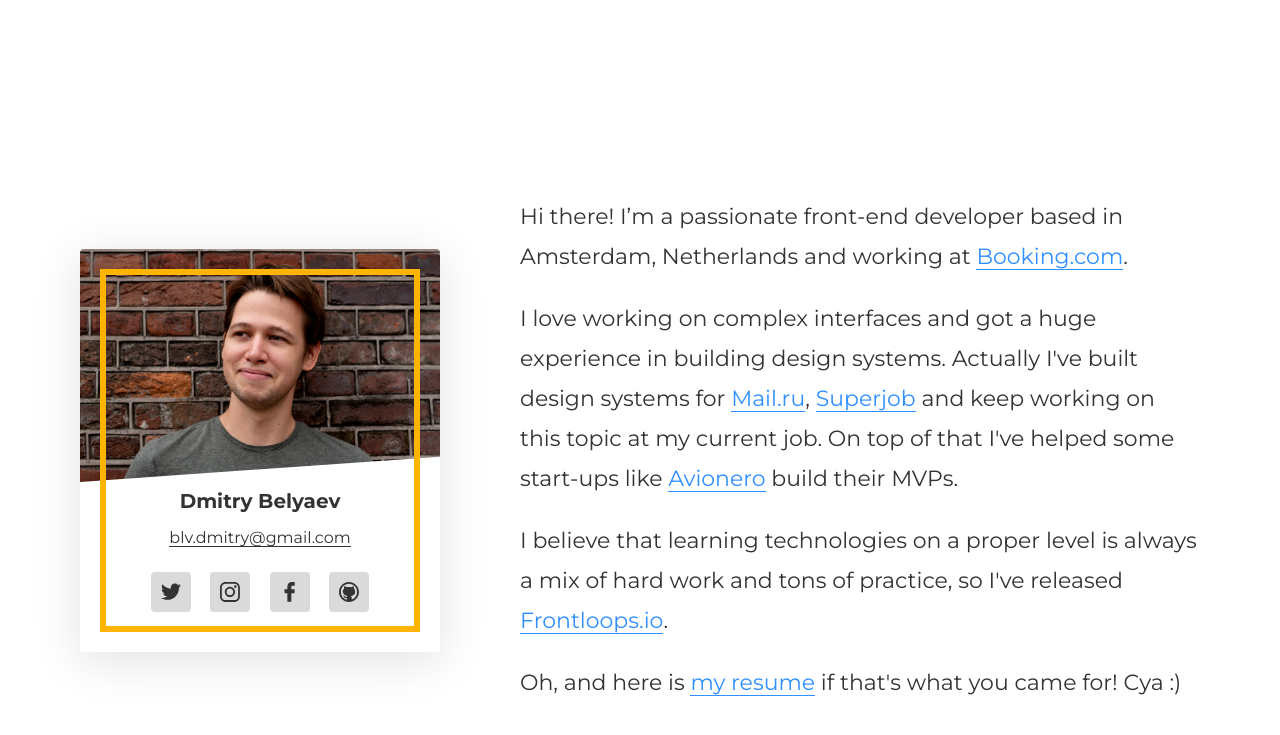
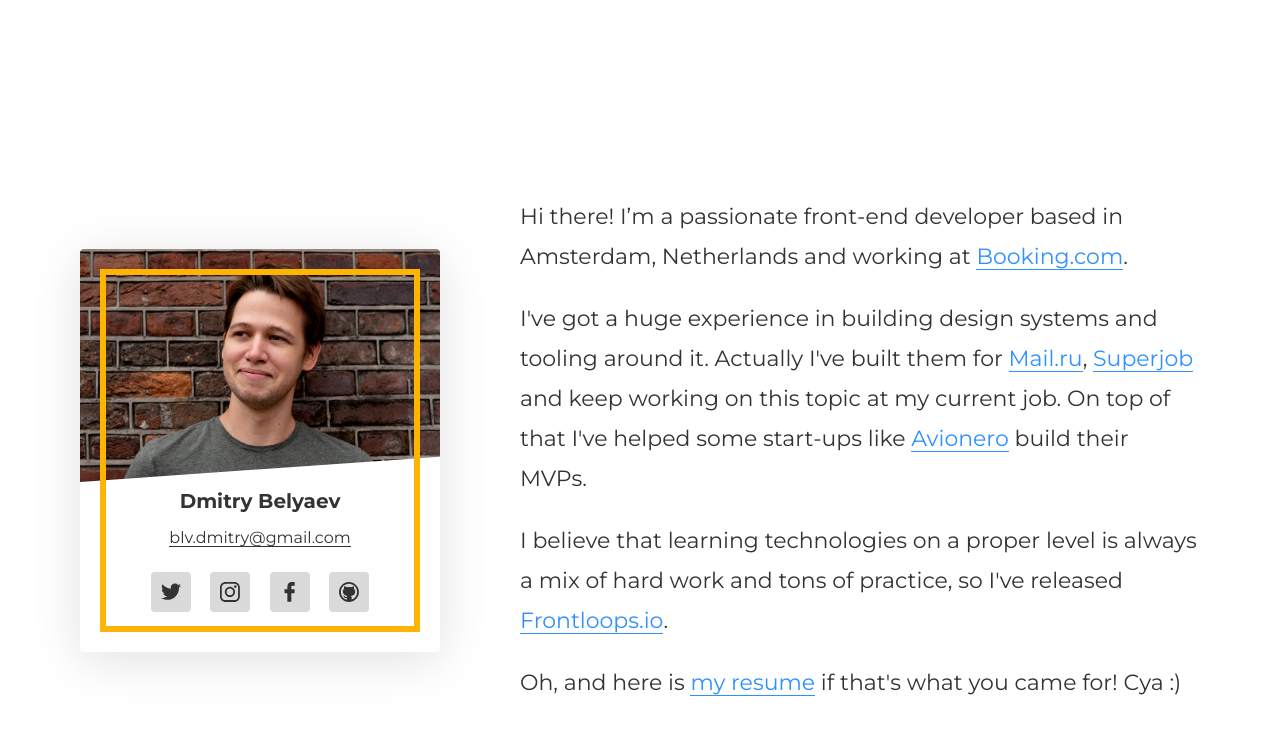
Before and after one commit to blvdmitry/blvdmitry.github.io, a Jekyll site: the page built from index.html, in a window 1280 px wide. Shown: the top 735 px of the page. Built offline with Jekyll 4.4.1, drawn with Linux system fonts in a browser that asks for light colours.

Commit message:
Update index.html

```diff
--- a/index.html
+++ b/index.html
@@ -6,7 +6,7 @@
 	Hi there! I’m a passionate front-end developer based in Amsterdam, Netherlands and working at <a href="https://booking.com" target="_blank">Booking.com</a>.
 </p>
 <p>
-	I love working on complex interfaces and got a huge experience in building design systems. Actually I've built design systems for <a href="https://mail.ru" target="_blank">Mail.ru</a>, <a href="https://superjob.ru" target="_blank">Superjob</a> and keep working on this topic at my current job. On top of that I've helped some start-ups like <a href="https://avionero.com" target="_blank">Avionero</a> build their MVPs.
+	I've got a huge experience in building design systems and tooling around it. Actually I've built them for <a href="https://mail.ru" target="_blank">Mail.ru</a>, <a href="https://superjob.ru" target="_blank">Superjob</a> and keep working on this topic at my current job. On top of that I've helped some start-ups like <a href="https://avionero.com" target="_blank">Avionero</a> build their MVPs.
 </p>
 <p>
 	I believe that learning technologies on a proper level is always a mix of hard work and tons of practice, so I've released <a href="https://frontloops.io" target="_blank">Frontloops.io</a>.
```
